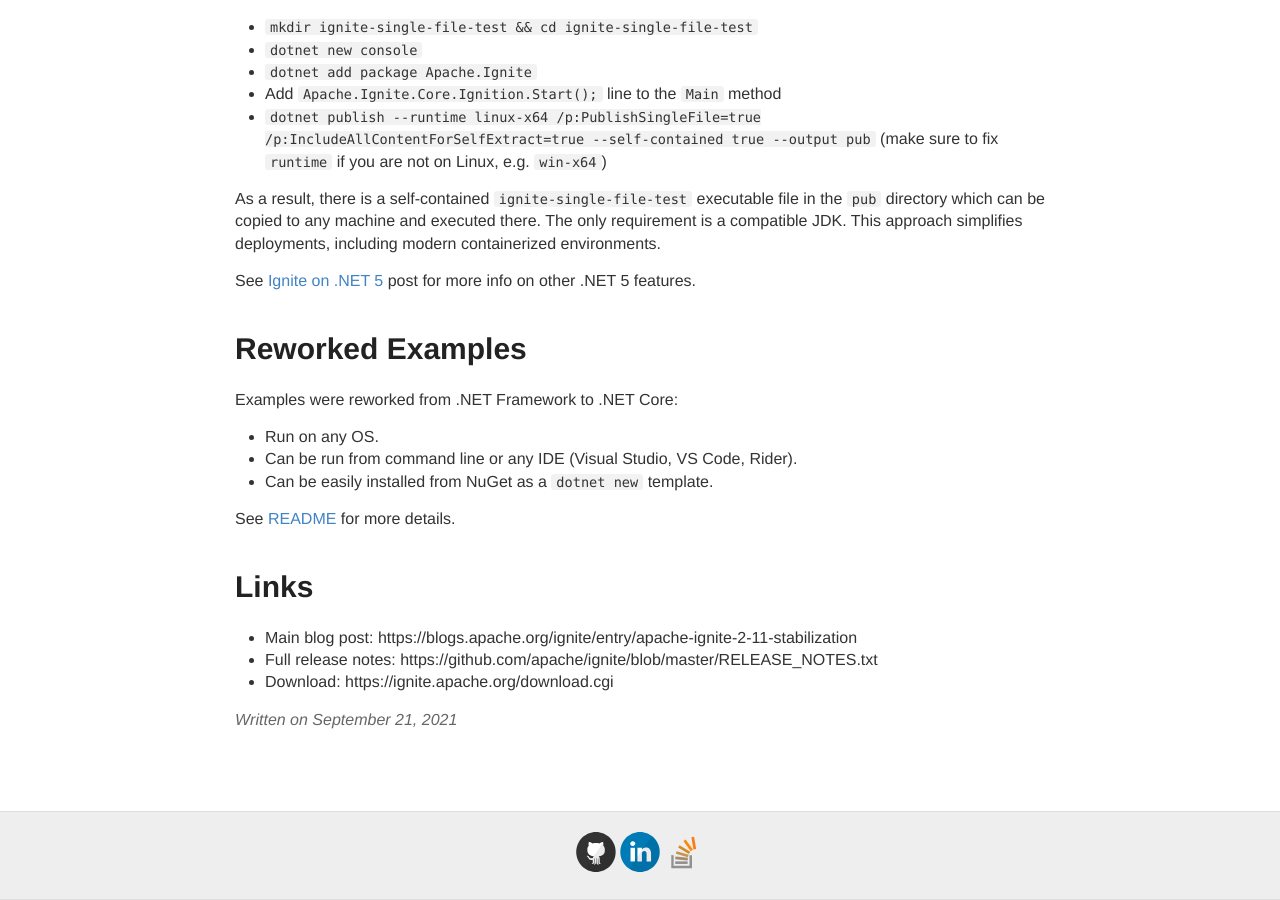
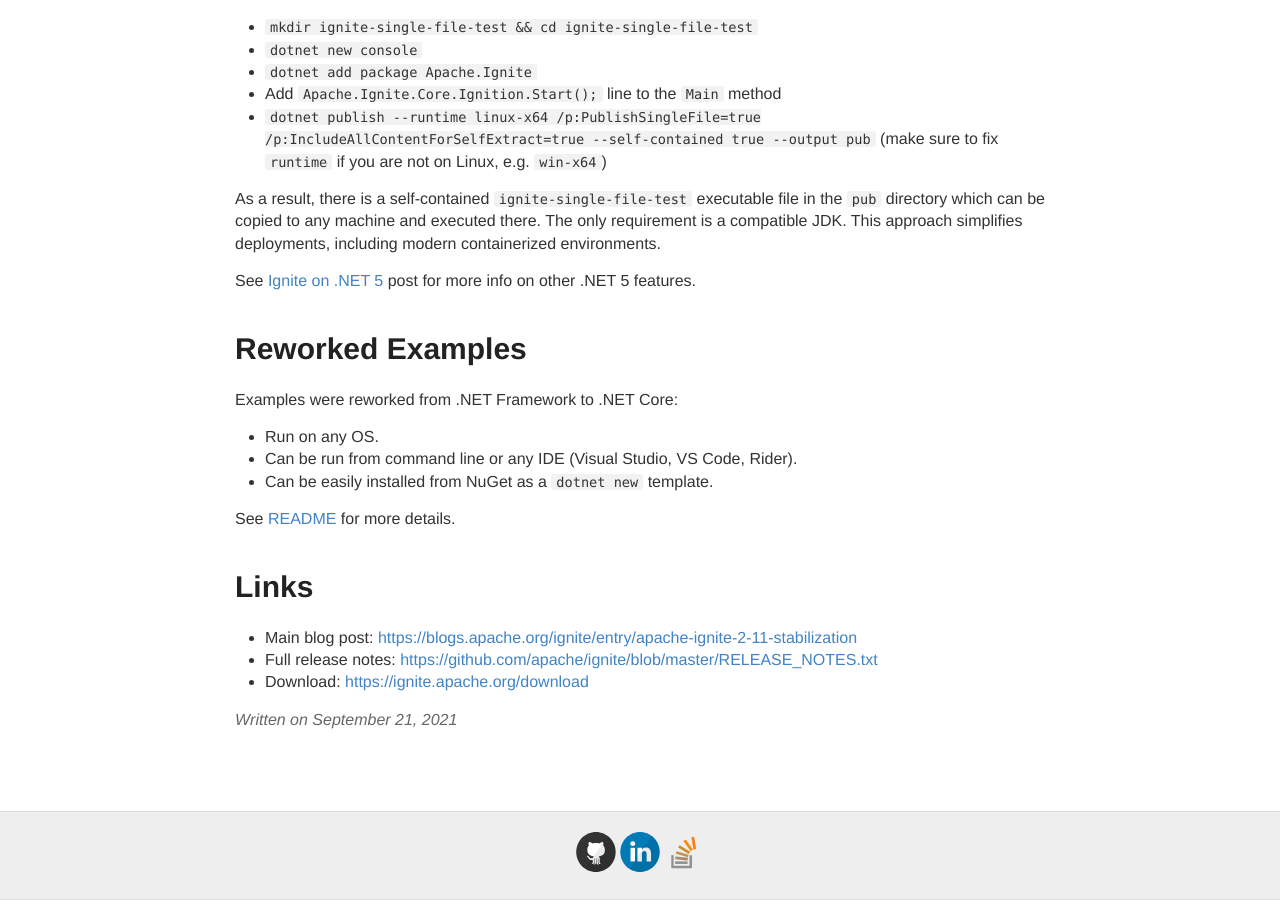
Before and after one commit to ptupitsyn/ptupitsyn.github.io, a Jekyll site: the page built from _posts/2021-09-21-Whats-New-In-Ignite-Net-2.11.md, in a window 1280 px wide and 900 px high, scrolled down 1398 px. Built offline with Jekyll 4.4.1, drawn with Linux system fonts in a browser that asks for light colours; comment, search, counter and statistics services are not loaded; some of the changed lines change nothing that is shown.

Commit message:
Fix links

```diff
--- a/_posts/2021-09-21-Whats-New-In-Ignite-Net-2.11.md
+++ b/_posts/2021-09-21-Whats-New-In-Ignite-Net-2.11.md
@@ -72,6 +72,6 @@
 
 # Links
 
-* Main blog post: https://blogs.apache.org/ignite/entry/apache-ignite-2-11-stabilization
-* Full release notes: https://github.com/apache/ignite/blob/master/RELEASE_NOTES.txt
-* Download: https://ignite.apache.org/download.cgi
+* Main blog post: [https://blogs.apache.org/ignite/entry/apache-ignite-2-11-stabilization](https://blogs.apache.org/ignite/entry/apache-ignite-2-11-stabilization)
+* Full release notes: [https://github.com/apache/ignite/blob/master/RELEASE_NOTES.txt](https://github.com/apache/ignite/blob/master/RELEASE_NOTES.txt)
+* Download: [https://ignite.apache.org/download](https://ignite.apache.org/download.cgi)
```
